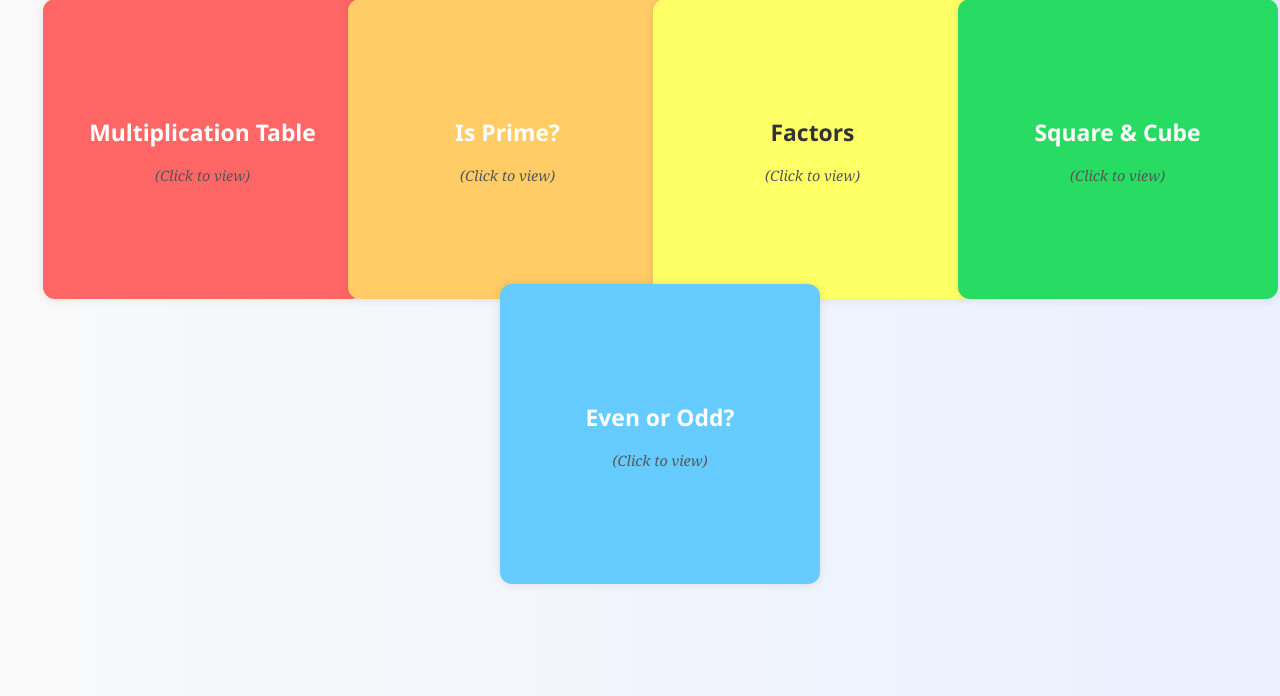
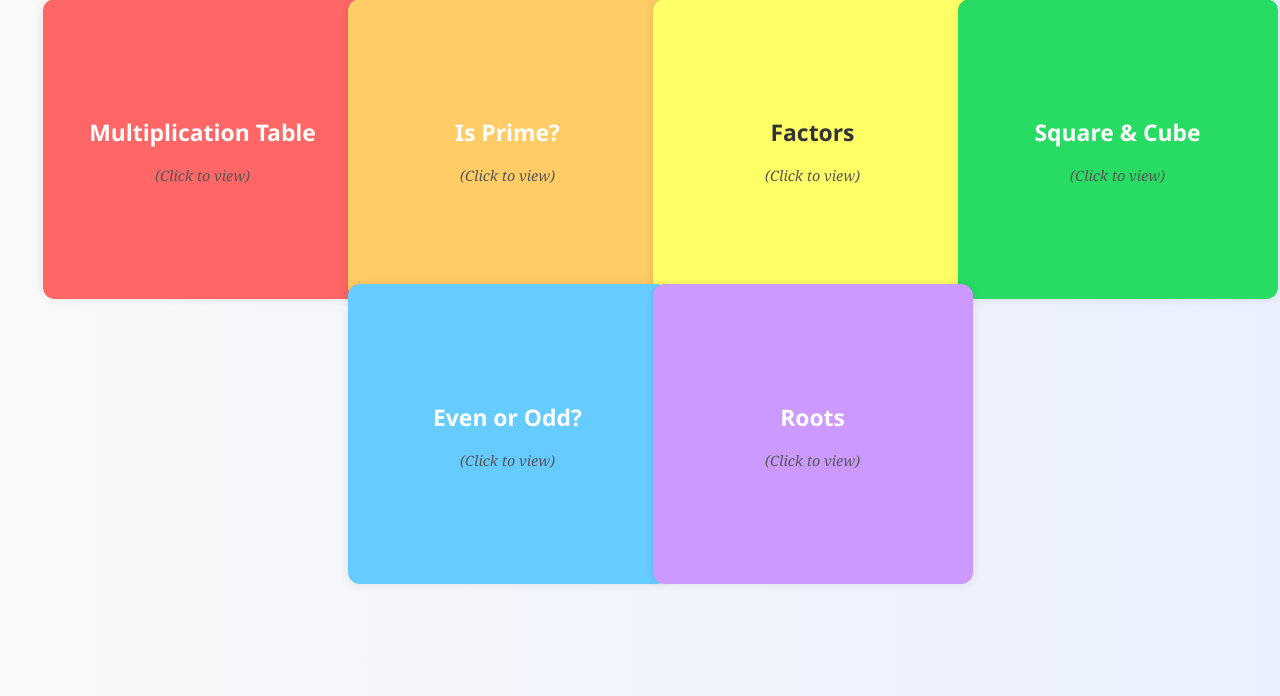
Before and after one commit to grk0519/fun-number-math-webapp, a Flask app: template templates/result.html in a window 1280 px wide. Shown: the part 104-800 px from the top of the page. Run offline with Flask 3, Linux system fonts and the light colour scheme; the template is opened without the code that fills it: most values are stand-ins (such as "Sample title", 1, 10 or a date in 2020).

Commit message:
added square root and cube root card

```diff
--- a/app.py
+++ b/app.py
@@ -1,4 +1,5 @@
 from flask import Flask, render_template, request
+import math
 
 app = Flask(__name__)
 
@@ -9,7 +10,9 @@ def get_number_details(n):
         'factors': [i for i in range(1, n+1) if n % i == 0],
         'square': n ** 2,
         'cube': n ** 3,
-        'even_or_odd': "Even" if n % 2 == 0 else "Odd"
+        'even_or_odd': "Even" if n % 2 == 0 else "Odd",
+        'square_root': round( math.sqrt(n), 3 ),
+        'cube_root': round( n ** (1/3), 3 )
     }
 
 @app.route('/')
--- a/static/style.css
+++ b/static/style.css
@@ -250,6 +250,10 @@ footer {
 .tile5 .flip-card-front { background-color: #66ccff; }
 .tile5 .flip-card-back  { background-color: #1e7491; }
 
+.tile6 .flip-card-front { background-color: #cc99ff; /* Soft lavender */    color: #fff;}
+.tile6 .flip-card-back  { background-color: #7e57c2; /* Deep purple */ color: #fff;}
+
+
 /* Back side flip */
 .flip-card-back {
     transform: rotateY(180deg);
--- a/templates/result.html
+++ b/templates/result.html
@@ -83,6 +83,21 @@
             </div>
         </div>
 
+        <div class="flip-card tile6" onclick="flipCard(this)">
+            <div class="flip-card-inner">
+                <div class="flip-card-front">
+                    <h2>Roots</h2>
+                    <p class="card-hint">(Click to view)</p>
+                </div>
+                <div class="flip-card-back">
+                <h2>Square & Cube Roots</h2>
+                <p>Square Root: {{ details.square_root }}</p>
+                <p>Cube Root: {{ details.cube_root }}</p>
+                </div>
+            </div>
+        </div>
+
+
     </div>
 
     <script>
```
